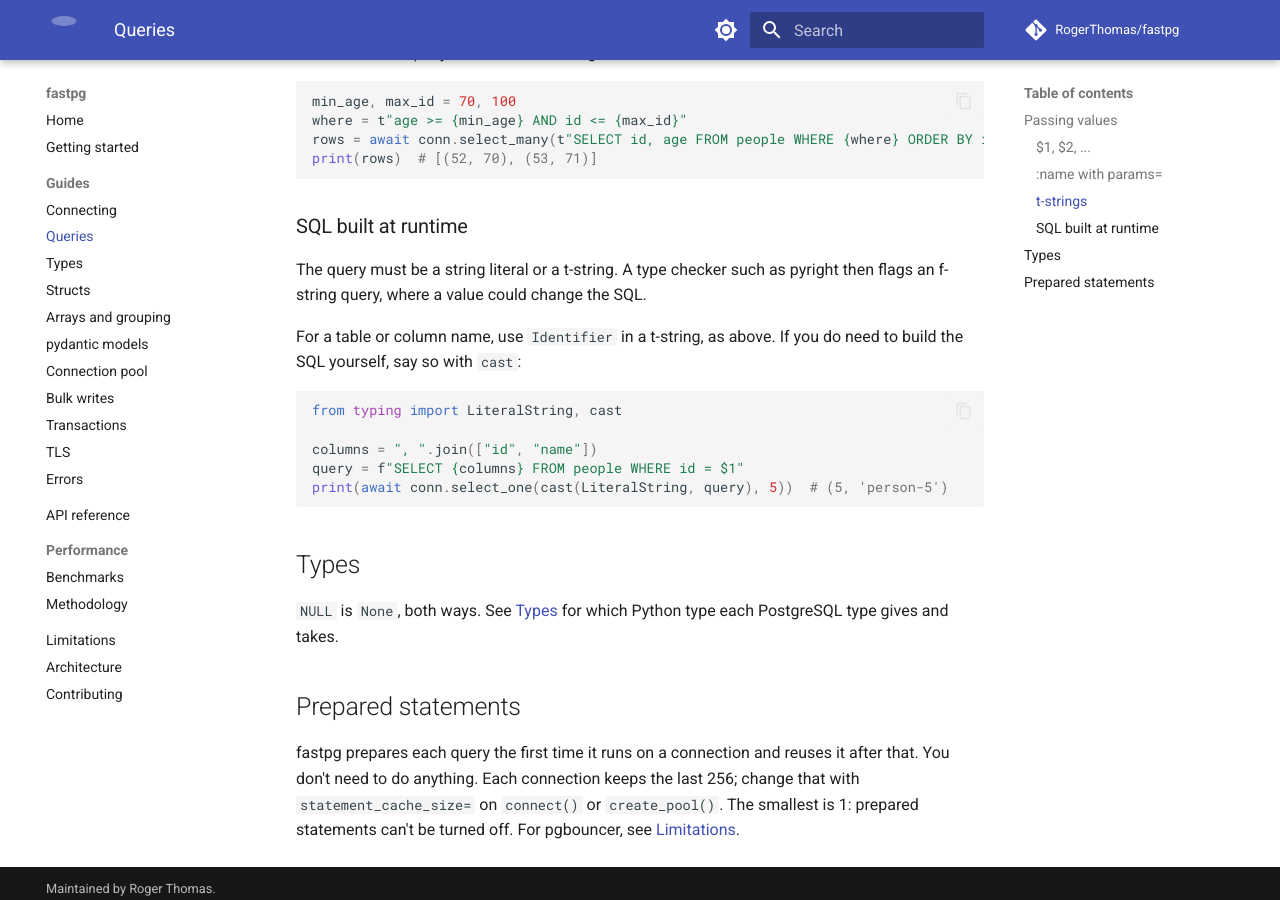
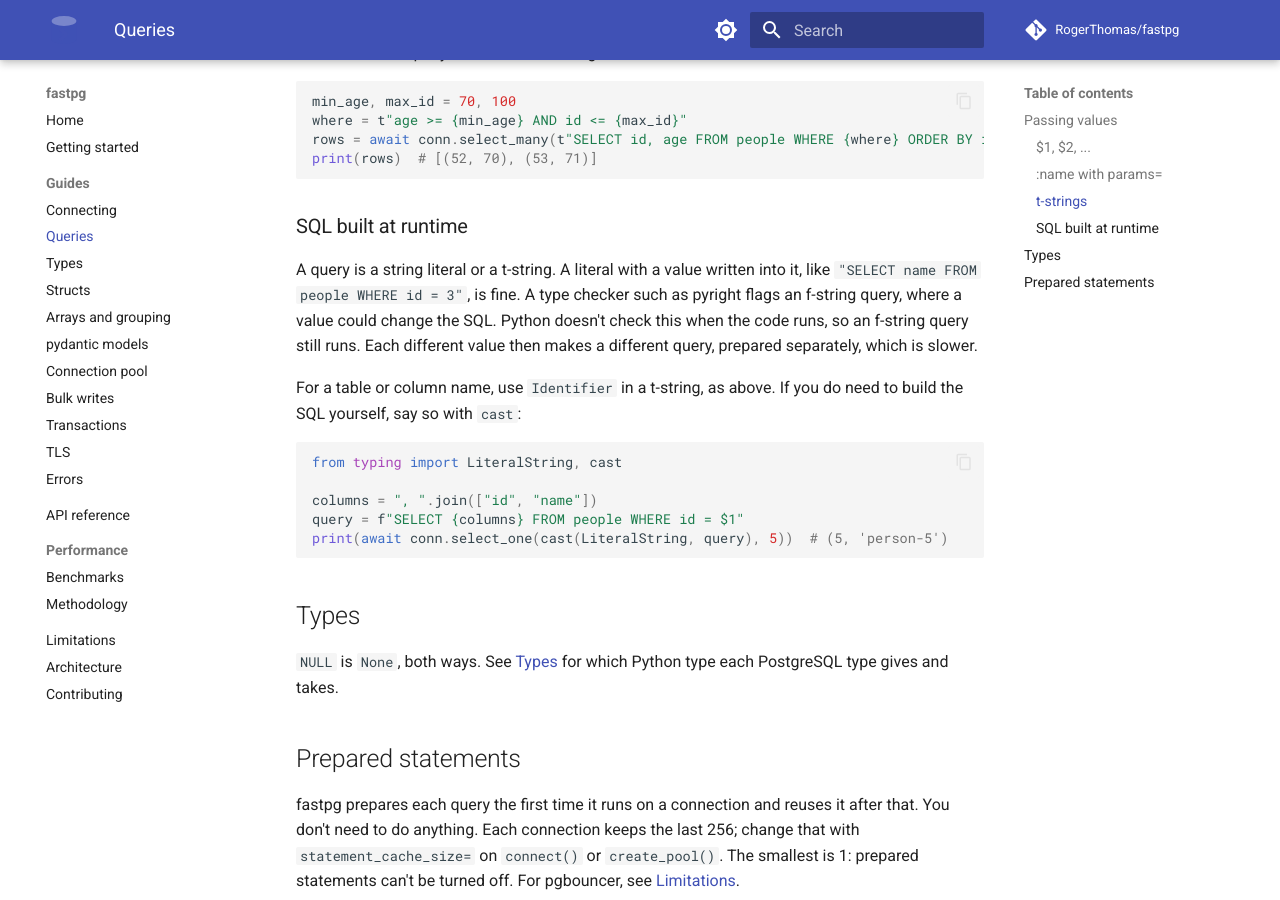
Before and after one commit to RogerThomas/fastpg, an MkDocs documentation site: the page built from docs/guide/queries.md, in a window 1280 px wide and 900 px high, scrolled down 1842 px. Built offline with MkDocs 1.6.1 and Material for MkDocs 9.7.7, drawn with Linux system fonts in a browser that asks for light colours; comment, search, counter and statistics services are not loaded.

Commit message:
docs(queries): say a literal with a value in it is fine, and that only type checkers check the rule (#95)
The "SQL built at runtime" section of the Queries guide now says:

- a string literal with a value written into it, like `"SELECT name FROM
people WHERE id = 3"`, is fine;
- the literal-or-t-string rule is checked by type checkers such as
pyright, not when the code runs, so an f-string query still runs;
- an f-string query is also slower, because each different value makes a
different query, prepared separately.

```diff
--- a/docs/guide/queries.md
+++ b/docs/guide/queries.md
@@ -94,8 +94,11 @@ print(rows)  # [(52, 70), (53, 71)]
 
 ### SQL built at runtime
 
-The query must be a string literal or a t-string.
-A type checker such as pyright then flags an f-string query, where a value could change the SQL.
+A query is a string literal or a t-string.
+A literal with a value written into it, like `"SELECT name FROM people WHERE id = 3"`, is fine.
+A type checker such as pyright flags an f-string query, where a value could change the SQL.
+Python doesn't check this when the code runs, so an f-string query still runs.
+Each different value then makes a different query, prepared separately, which is slower.
 
 For a table or column name, use `Identifier` in a t-string, as above.
 If you do need to build the SQL yourself, say so with `cast`:
```
